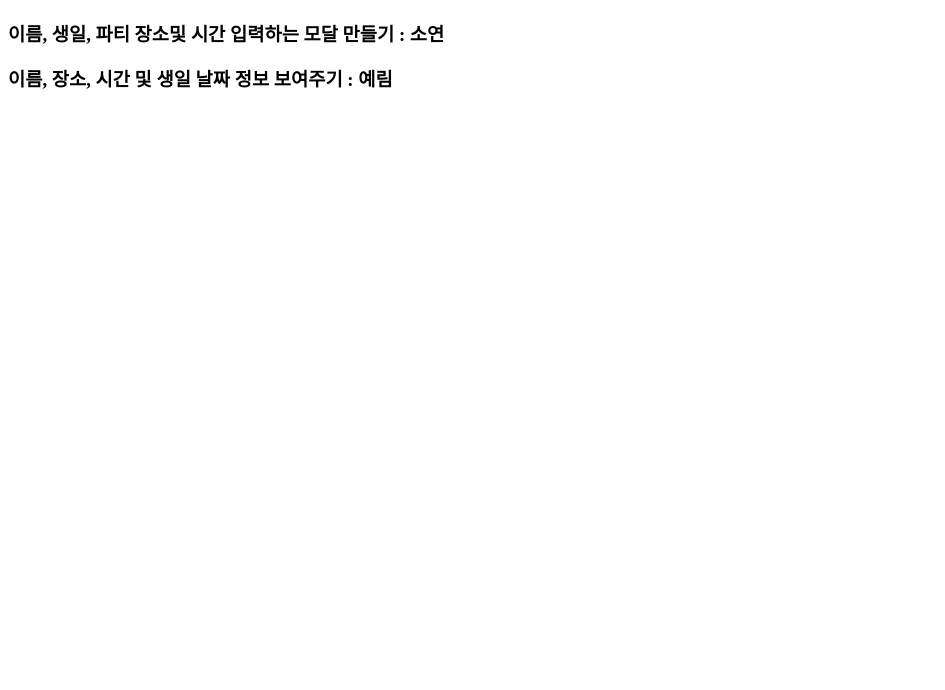
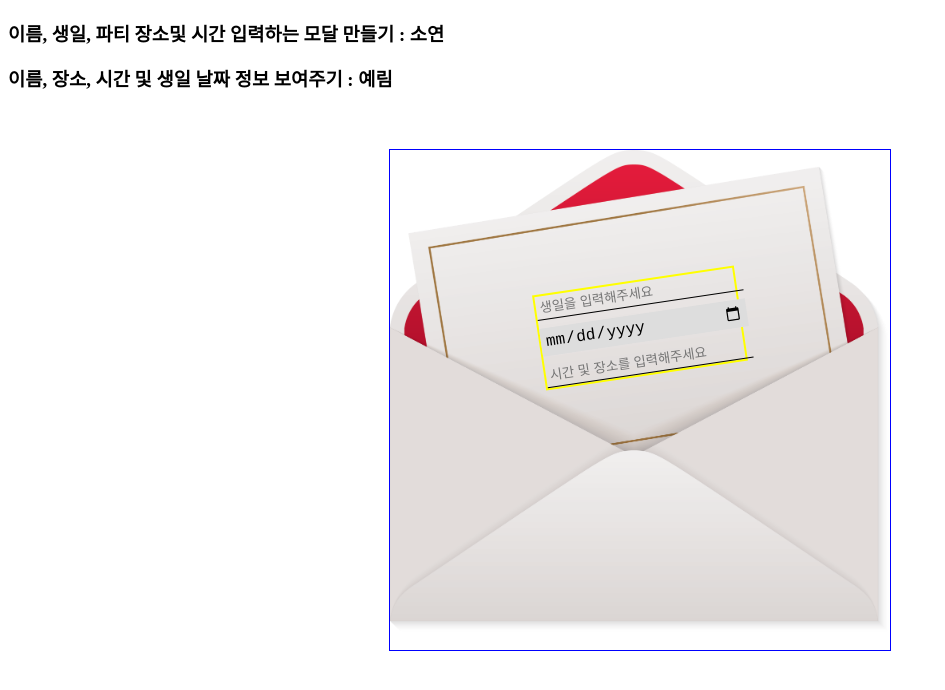
Before and after one commit to jinhyeong830/birthday-invitation, a React (Create React App) app in the folder client/: page / in a window 1280 px wide. Shown: the top 690 px of the page, without its empty margins (0-945 px from the left). Built offline with nearby package versions, Linux system fonts and the light colour scheme.

Commit message:
모달상자 만들

```diff
--- a/client/package.json
+++ b/client/package.json
@@ -10,6 +10,7 @@
     "@types/node": "^16.18.54",
     "@types/react": "^18.2.22",
     "@types/react-dom": "^18.2.7",
+    "client": "^0.0.1",
     "react": "^18.2.0",
     "react-dom": "^18.2.0",
     "react-router-dom": "^6.16.0",
--- a/client/src/components/main/InfoModal.tsx
+++ b/client/src/components/main/InfoModal.tsx
@@ -1,7 +1,70 @@
+import styled from "styled-components";
+import envelope from "../../assets/first.png";
+const ModalContainer = styled.div`
+  border: 1px solid black;
+  width: 500px;
+  height: 500px;
+  margin: auto;
+  position: absolute;
+  top: 0;
+  left: 0;
+  right: 0;
+  bottom: 0;
+`;
+
+const RedEnvelope = styled.img`
+  width: 100%;
+  cursor: pointer;
+`;
+
+const InputContainer = styled.div`
+  position: absolute;
+  width: 200px;
+  border: 2px solid yellow;
+  margin: 0 auto;
+  left: 0;
+  right: 0;
+  top: 130px;
+  transform: rotate(-8.5deg);
+`;
+const InputName = styled.input`
+  width: 100%;
+  border: none;
+  background-color: transparent;
+  border-bottom: 1px solid black;
+  outline: none;
+  padding: 4px;
+`;
+const InputDate = styled.input`
+  width: 100%;
+  border: none;
+  font-size: 16px;
+  background-color: #ddd;
+  margin: 8px 0px;
+  padding: 4px;
+`;
+const InputPlace = styled.input`
+  width: 100%;
+  border: none;
+  background-color: transparent;
+  border-bottom: 1px solid black;
+  outline: none;
+  padding: 4px;
+`;
+
 export default function InfoModal() {
   return (
     <>
       <h3>이름, 생일, 파티 장소및 시간 입력하는 모달 만들기 : 소연</h3>
+      <ModalContainer style={{ border: "1px solid blue" }}>
+        <InputContainer>
+          <InputName type="text" placeholder="생일을 입력해주세요" />
+          <InputDate type="date" />
+          <InputPlace type="text" placeholder="시간 및 장소를 입력해주세요" />
+        </InputContainer>
+
+        <RedEnvelope src={envelope} alt="편지봉투" />
+      </ModalContainer>
     </>
   );
 }
```
